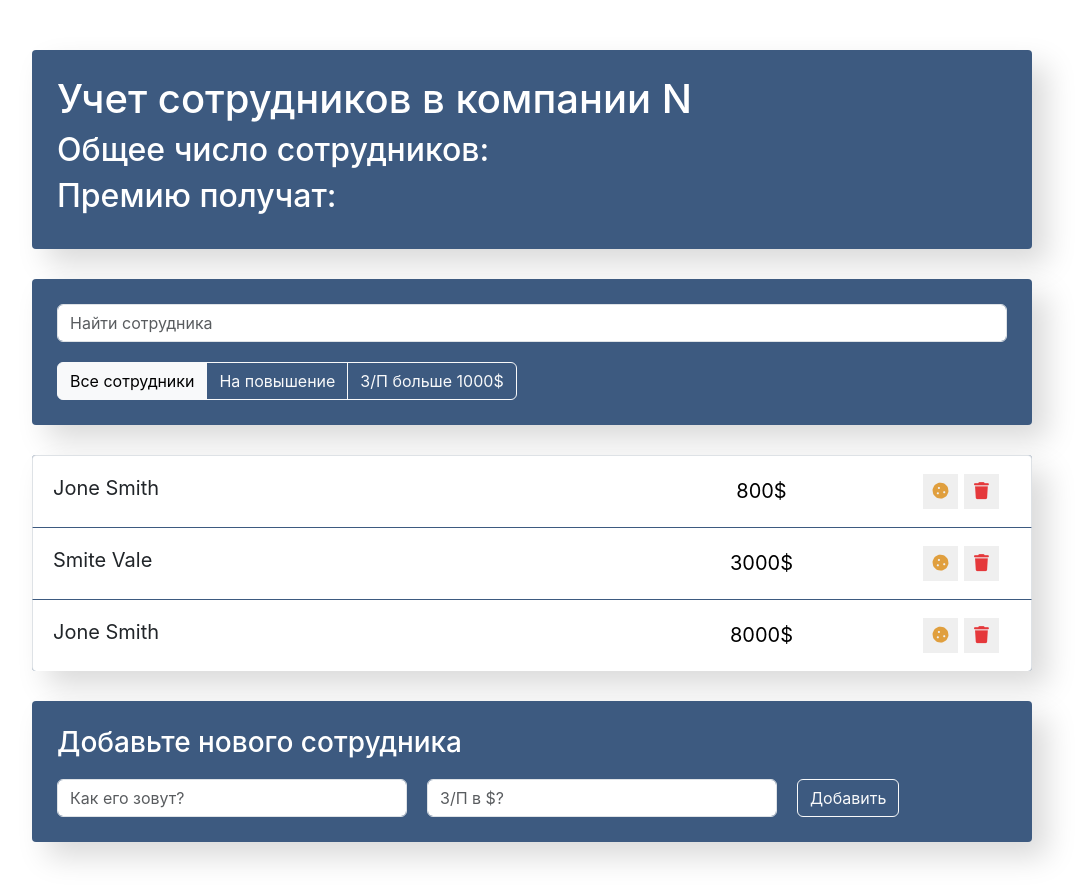
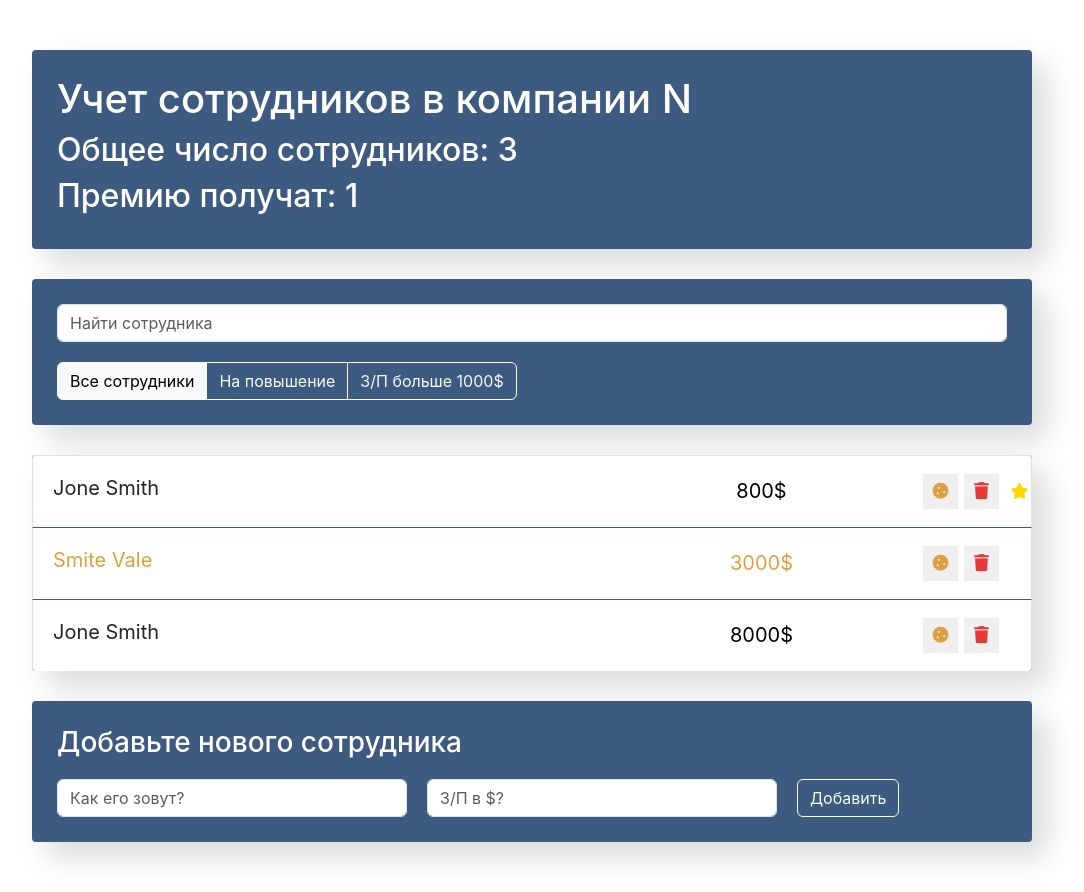
Before and after one commit to SerhVo/react-app--accounting, a React app: page / in a window 1280 px wide. Shown: the whole page, without its empty margins (108-1192 px from the left). Built offline with nearby package versions, Linux system fonts and the light colour scheme.

Commit message:
Form filling

```diff
--- a/src/components/app-info/app-info.js
+++ b/src/components/app-info/app-info.js
@@ -1,13 +1,13 @@
 import "./app-info.css";
 
-const AppInfo = () => {
-    return (
-        <div className="app-info">
-            <h1>Учет сотрудников в компании N</h1>
-            <h2>Общее число сотрудников:</h2>
-            <h2>Премию получат:</h2>
-        </div>
-    )
-}
+const AppInfo = ({ totalEmployees, increasedEmployees }) => {
+  return (
+    <div className="app-info">
+      <h1>Учет сотрудников в компании N</h1>
+      <h2>Общее число сотрудников: {totalEmployees}</h2>
+      <h2>Премию получат: {increasedEmployees}</h2>
+    </div>
+  );
+};
 
 export default AppInfo;
--- a/src/components/app/app.js
+++ b/src/components/app/app.js
@@ -13,16 +13,34 @@ class App extends Component {
     super(props);
     this.state = {
       data: [
-        { name: "Jone Smith", salary: 800, increase: false, id: 1 },
-        { name: "Smite Vale", salary: 3000, increase: true, id: 2 },
-        { name: "Jone Smith", salary: 8000, increase: false, id: 3 },
+        { name: "Jone Smith", salary: 800, increase: false, rise: true, id: 1 },
+        {
+          name: "Smite Vale",
+          salary: 3000,
+          increase: true,
+          rise: false,
+          id: 2,
+        },
+        {
+          name: "Jone Smith",
+          salary: 8000,
+          increase: false,
+          rise: false,
+          id: 3,
+        },
       ],
     };
     this.maxId = 4;
   }
 
   addItem = (name, salary) => {
-    const newItem = { name, salary, increase: false, id: this.maxId++ };
+    const newItem = {
+      name,
+      salary,
+      increase: false,
+      rise: false,
+      id: this.maxId++,
+    };
     this.setState(({ data }) => {
       return { data: [...data, newItem] };
     });
@@ -32,17 +50,46 @@ class App extends Component {
       return { data: data.filter((item) => item.id !== id) };
     });
   };
+
+  onToggleProps = (id, props) => {
+    this.setState(({ data }) => ({
+      data: data.map((item) =>
+        item.id === id ? { ...item, [props]: !item[props] } : item
+      ),
+    }));
+  };
+
+  calculateSummary() {
+    const { data } = this.state;
+    const totalEmployees = data.length;
+    const totalSalary = data.reduce((sum, item) => sum + item.salary, 0);
+    const increasedEmployees = this.state.data.filter(
+      (item) => item.increase
+    ).length;
+
+    return { totalEmployees, totalSalary, increasedEmployees };
+  }
+
   render() {
+    const { totalEmployees, increasedEmployees } = this.calculateSummary();
+
     return (
       <div className="app">
-        <AppInfo />
+        <AppInfo
+          totalEmployees={totalEmployees}
+          increasedEmployees={increasedEmployees}
+        />
 
         <div className="search-panel">
           <SearchPanel />
           <AppFilter />
         </div>
 
-        <EmployeesList data={this.state.data} onDelete={this.deleteItem} />
+        <EmployeesList
+          data={this.state.data}
+          onDelete={this.deleteItem}
+          onToggleProps={this.onToggleProps}
+        />
         <EmployeesAddForm onAdd={this.addItem} />
       </div>
     );
--- a/src/components/employees-add-form/employees-add-form.css
+++ b/src/components/employees-add-form/employees-add-form.css
@@ -3,7 +3,7 @@
   padding: 25px;
   background-color: #3d5a80;
   border-radius: 4px;
-    box-shadow: 15px 15px 30px rgba(0,0,0, .15);
+  box-shadow: 15px 15px 30px rgba(0, 0, 0, 0.15);
   color: #fff;
 }
 
@@ -15,3 +15,9 @@
   width: 350px;
   margin-right: 20px;
 }
+
+.error-message {
+  color: red;
+  margin-top: 10px;
+  font-size: 14px;
+}
--- a/src/components/employees-add-form/employees-add-form.js
+++ b/src/components/employees-add-form/employees-add-form.js
@@ -13,14 +13,24 @@ class EmployeesAddForm extends Component {
 
   onSubmit = (e) => {
     e.preventDefault();
-    this.props.onAdd(this.state.name, this.state.salary);
+    const { name, salary } = this.state;
+
+    if (name.trim() === "" || salary.trim() === "") {
+      this.setState({ error: "Пожалуйста, заполните все поля!" });
+      return;
+    }
+
+    this.props.onAdd(name, salary);
     this.setState({
       name: "",
       salary: "",
+      error: "",
     });
   };
+
   render() {
-    const { name, salary } = this.state;
+    const { name, salary, error } = this.state;
+
     return (
       <div className="app-add-form">
         <h3>Добавьте нового сотрудника</h3>
@@ -41,7 +51,6 @@ class EmployeesAddForm extends Component {
             value={salary}
             onChange={this.onValueChange}
           />
-
           <button
             type="submit"
             className="btn btn-outline-light"
@@ -50,6 +59,7 @@ class EmployeesAddForm extends Component {
             Добавить
           </button>
         </form>
+        {error && <p className="error-message">{error}</p>}
       </div>
     );
   }
--- a/src/components/employees-list-item/employees-list-item.js
+++ b/src/components/employees-list-item/employees-list-item.js
@@ -1,24 +1,14 @@
-import { Component } from "react";
 import "./employees-list-item.css";
 
-class EmployeesListItem extends Component {
-  constructor(props) {
-    super(props);
-    this.state = { increase: false };
-  }
-
-  onIncrease = () => {
-    this.setState(({ increase }) => ({ increase: !increase }));
-  };
-  onRise = () => {
-    this.setState(({ rise }) => ({
-      rise: !rise,
-    }));
-  };
-
-  render() {
-    const { name, salary, onDelete } = this.props;
-    const { increase, rise } = this.state;
+const EmployeesListItem = (props) => {
+  const {
+    name,
+    salary,
+    onDelete,
+    onToggleProps,
+    increase,
+    rise,
+  } = props;
 
   let classNames = "list-group-item d-flex justify-content-between";
   if (increase) {
@@ -30,7 +20,11 @@ class EmployeesListItem extends Component {
 
   return (
     <li className={classNames}>
-        <span className="list-group-item-label like" onClick={this.onRise}>
+      <span
+        className="list-group-item-label like"
+        onClick={onToggleProps}
+        data-toggle="rise"
+      >
         {name}
       </span>
       <input
@@ -42,23 +36,19 @@ class EmployeesListItem extends Component {
         <button
           type="button"
           className="btn-cookie btn-sm "
-            onClick={this.onIncrease}
+          onClick={onToggleProps}
+          data-toggle="increase"
         >
           <i className="fas fa-cookie"></i>
         </button>
 
-          <button
-            type="button"
-            className="btn-trash btn-sm "
-            onClick={onDelete}
-          >
+        <button type="button" className="btn-trash btn-sm " onClick={onDelete}>
           <i className="fas fa-trash"></i>
         </button>
         <i className="fas fa-star "></i>
       </div>
     </li>
   );
-  }
-}
+};
 
 export default EmployeesListItem;
--- a/src/components/employees-list/employees-list.js
+++ b/src/components/employees-list/employees-list.js
@@ -2,7 +2,7 @@ import EmployeesListItem from "../employees-list-item/employees-list-item";
 
 import "./employees-list.css";
 
-const EmployeesList = ({ data, onDelete }) => {
+const EmployeesList = ({ data, onDelete, onToggleProps }) => {
   const elements = data.map((item) => {
     const { id, ...itemProps } = item;
     return (
@@ -10,6 +10,7 @@ const EmployeesList = ({ data, onDelete }) => {
         key={id}
         {...itemProps}
         onDelete={() => onDelete(id)}
+        onToggleProps={(e) => onToggleProps(id, e.currentTarget.getAttribute('data-toggle'))}
       />
       //    {...itemProps}  то же , что и    key={item.name} name={item.name} salary={item.salary}
     );
```
Lines whose indentation alone changed are shown as unchanged.
